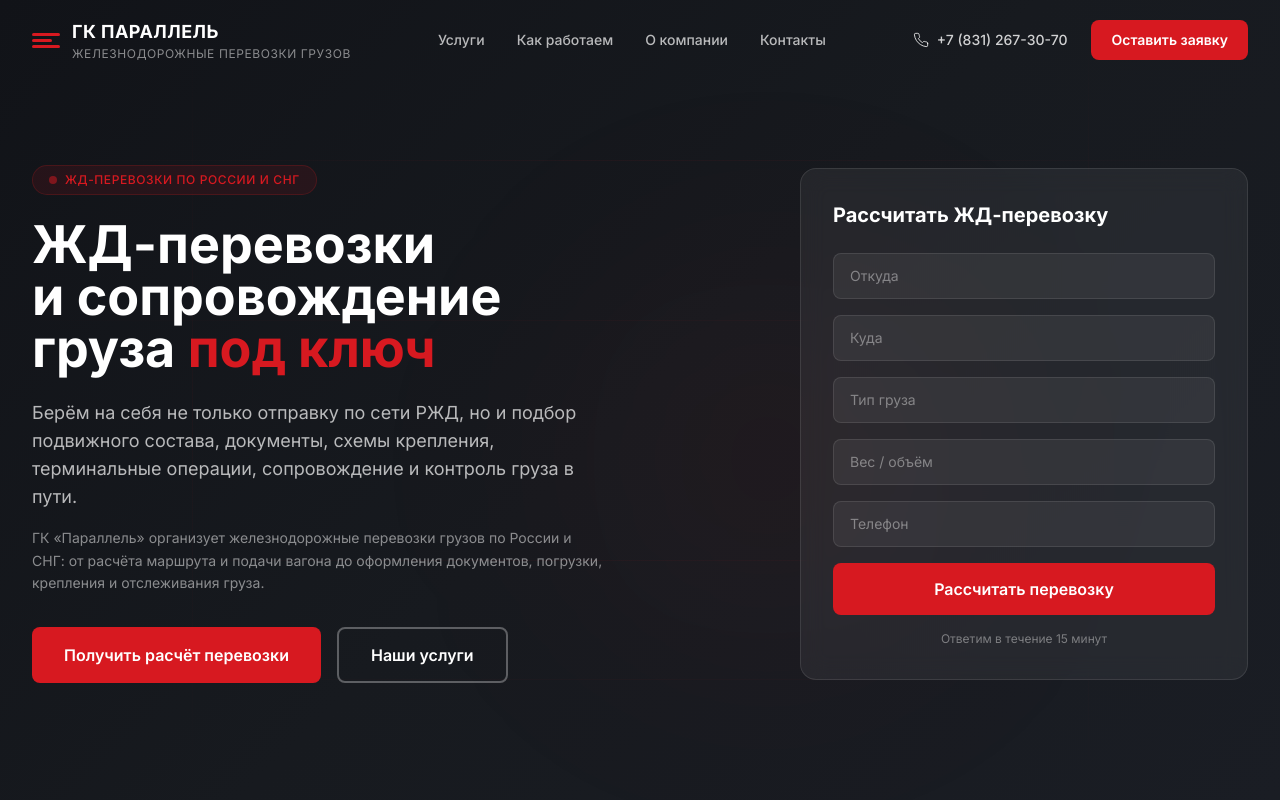
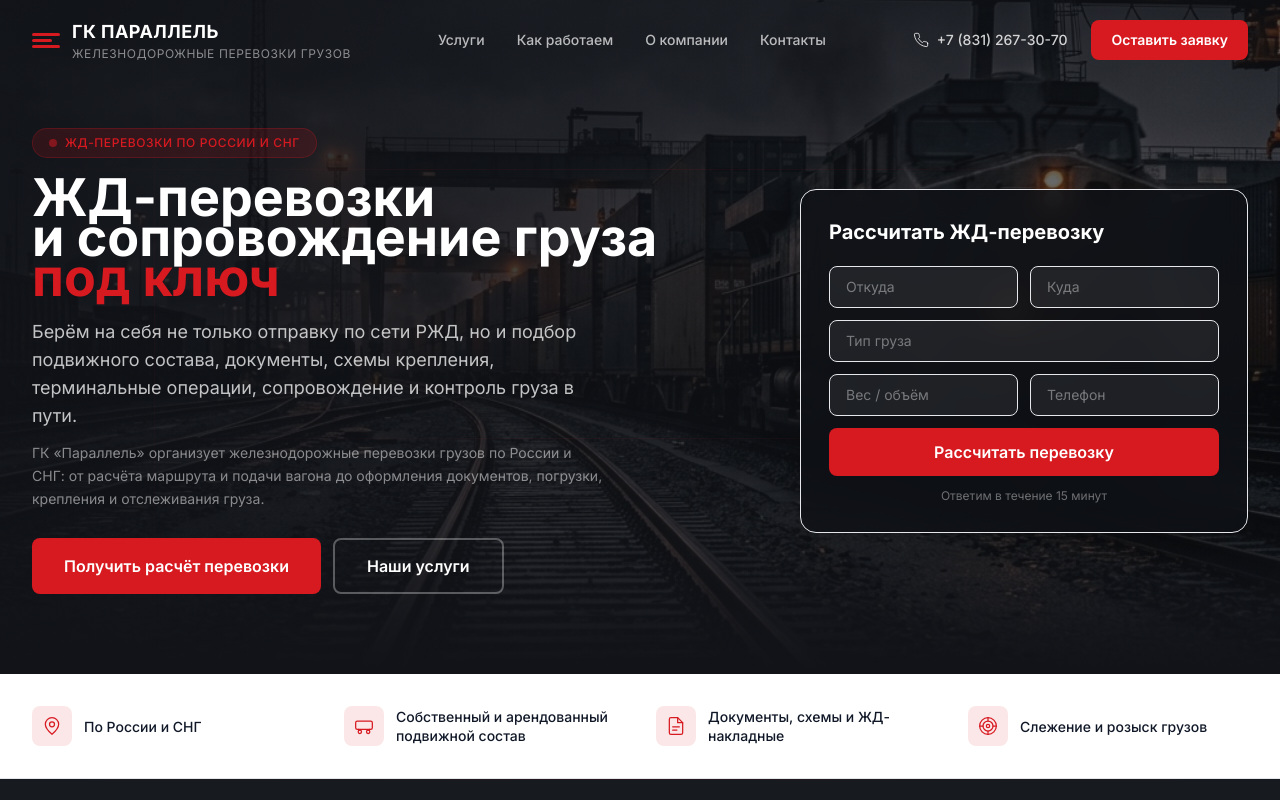
Before and after one commit to matteimikeska49-bot/gkp, a React (Vite) app: page / in a window 1280 px wide. Shown: the top 800 px of the page. Built offline with nearby package versions, Linux system fonts and the light colour scheme.

Commit message:
refactor: improve hero visual background

```diff
--- a/src/index.css
+++ b/src/index.css
@@ -117,5 +117,7 @@
 }
 
 .gradient-hero-overlay {
-  background: linear-gradient(90deg, rgba(17, 19, 24, 0.95) 0%, rgba(17, 19, 24, 0.7) 60%, rgba(17, 19, 24, 0.4) 100%);
+  background:
+    linear-gradient(90deg, rgba(17, 19, 24, 0.92) 0%, rgba(17, 19, 24, 0.78) 45%, rgba(17, 19, 24, 0.55) 100%),
+    linear-gradient(180deg, rgba(17, 19, 24, 0.3) 0%, transparent 30%, transparent 70%, rgba(17, 19, 24, 0.6) 100%);
 }
--- a/src/sections/HeroSection.jsx
+++ b/src/sections/HeroSection.jsx
@@ -1,4 +1,5 @@
 import { useState } from 'react';
+import heroBg from '../assets/hero-bg.jpg';
 
 export default function HeroSection() {
   const [formData, setFormData] = useState({
@@ -19,56 +20,58 @@ export default function HeroSection() {
   };
 
   return (
-    <section id="hero" className="relative min-h-screen flex items-center overflow-hidden">
-      {/* Background */}
-      <div className="absolute inset-0 gradient-dark-fade" />
-
-      {/* Decorative rail lines */}
-      <div className="absolute inset-0 overflow-hidden pointer-events-none">
-        {/* Horizontal rail lines */}
-        <div className="absolute top-[20%] left-0 w-full h-px rail-line-h opacity-[0.06]" />
-        <div className="absolute top-[40%] left-0 w-full h-px rail-line-h opacity-[0.04]" />
-        <div className="absolute top-[70%] left-0 w-full h-px rail-line-h opacity-[0.05]" />
-        <div className="absolute bottom-[15%] left-0 w-full h-px rail-line-h opacity-[0.03]" />
-
-        {/* Vertical rail lines */}
-        <div className="absolute top-0 left-[15%] w-px h-full rail-line-v opacity-[0.04]" />
-        <div className="absolute top-0 left-[85%] w-px h-full rail-line-v opacity-[0.05]" />
-
-        {/* Decorative dot pattern in corner */}
-        <div className="absolute bottom-0 right-0 w-48 h-48 dot-pattern" />
-
-        {/* Subtle red glow */}
-        <div className="absolute top-1/3 right-1/4 w-96 h-96 bg-accent/5 rounded-full blur-[120px]" />
+    <section id="hero" className="relative overflow-hidden">
+      {/* Photo background */}
+      <div className="absolute inset-0">
+        <img
+          src={heroBg}
+          alt="Грузовой поезд на железнодорожном терминале"
+          className="w-full h-full object-cover object-center"
+        />
       </div>
 
-      <div className="container-main relative z-10 pt-24 pb-16 md:pt-32 md:pb-20">
-        <div className="grid grid-cols-1 lg:grid-cols-2 gap-10 lg:gap-16 items-center">
-          {/* Left: Content */}
-          <div>
-            <div className="inline-flex items-center gap-2 bg-accent/10 border border-accent/20 rounded-full px-4 py-1.5 mb-6">
+      {/* Dark gradient overlay for text readability */}
+      <div className="absolute inset-0 gradient-hero-overlay" />
+
+      {/* Extra bottom fade for smooth transition to next section */}
+      <div className="absolute bottom-0 left-0 right-0 h-32 bg-gradient-to-t from-graphite to-transparent" />
+
+      {/* Decorative rail lines — subtle over photo */}
+      <div className="absolute inset-0 overflow-hidden pointer-events-none">
+        <div className="absolute top-[25%] left-0 w-full h-px rail-line-h opacity-[0.08]" />
+        <div className="absolute top-[65%] left-0 w-full h-px rail-line-h opacity-[0.06]" />
+        <div className="absolute top-0 left-[12%] w-px h-full rail-line-v opacity-[0.05]" />
+        <div className="absolute bottom-0 right-0 w-36 h-36 dot-pattern" />
+      </div>
+
+      {/* Content */}
+      <div className="container-main relative z-10 pt-24 pb-14 md:pt-28 md:pb-16 lg:pt-32 lg:pb-20">
+        <div className="grid grid-cols-1 lg:grid-cols-12 gap-8 lg:gap-10 items-center">
+          {/* Left: Content — takes 7 cols on desktop */}
+          <div className="lg:col-span-7">
+            <div className="inline-flex items-center gap-2 bg-accent/15 border border-accent/25 rounded-full px-4 py-1.5 mb-5">
               <div className="w-2 h-2 bg-accent rounded-full animate-pulse" />
               <span className="text-accent text-xs font-medium uppercase tracking-wider">
                 ЖД-перевозки по России и СНГ
               </span>
             </div>
 
-            <h1 className="text-3xl sm:text-4xl md:text-5xl lg:text-[3.25rem] font-bold text-white leading-tight mb-6">
-              ЖД-перевозки<br className="hidden sm:block" /> и сопровождение груза{' '}
-              <span className="text-accent">под ключ</span>
+            <h1 className="text-[1.75rem] sm:text-4xl md:text-[2.75rem] lg:text-[3rem] xl:text-[3.25rem] font-bold text-white leading-[1.15] mb-5">
+              ЖД-перевозки<br className="hidden sm:block" /> и&nbsp;сопровождение груза{' '}
+              <span className="text-accent">под&nbsp;ключ</span>
             </h1>
 
-            <p className="text-white/70 text-base md:text-lg leading-relaxed mb-4 max-w-xl">
+            <p className="text-white/75 text-[0.938rem] md:text-lg leading-relaxed mb-3 max-w-xl">
               Берём на себя не только отправку по сети РЖД, но и подбор подвижного состава, документы,
               схемы крепления, терминальные операции, сопровождение и контроль груза в пути.
             </p>
 
-            <p className="text-white/50 text-sm leading-relaxed mb-8 max-w-xl">
+            <p className="text-white/50 text-sm leading-relaxed mb-7 max-w-xl">
               ГК «Параллель» организует железнодорожные перевозки грузов по России и СНГ: от расчёта
               маршрута и подачи вагона до оформления документов, погрузки, крепления и отслеживания груза.
             </p>
 
-            <div className="flex flex-col sm:flex-row gap-4">
+            <div className="flex flex-col sm:flex-row gap-3">
               <a href="#contact" className="btn-primary text-base px-8 py-3.5">
                 Получить расчёт перевозки
               </a>
@@ -78,76 +81,72 @@ export default function HeroSection() {
             </div>
           </div>
 
-          {/* Right: Form */}
+          {/* Right: Form — takes 5 cols on desktop */}
+          <div className="lg:col-span-5">
             <div className="w-full max-w-md mx-auto lg:mx-0 lg:ml-auto">
-            <div className="bg-white/[0.06] backdrop-blur-md border border-white/10 rounded-2xl p-6 md:p-8">
-              <h2 className="text-white font-bold text-xl mb-6">
+              <div className="bg-graphite-dark/80 backdrop-blur-lg border border-white/12 rounded-2xl p-6 md:p-7 shadow-2xl">
+                <h2 className="text-white font-bold text-lg md:text-xl mb-5">
                   Рассчитать ЖД-перевозку
                 </h2>
 
-              <form onSubmit={handleSubmit} className="space-y-4">
-                <div>
+                <form onSubmit={handleSubmit} className="space-y-3">
+                  <div className="grid grid-cols-2 gap-3">
                     <input
                       type="text"
                       name="from"
                       placeholder="Откуда"
                       value={formData.from}
                       onChange={handleChange}
-                    className="w-full bg-white/[0.06] border border-white/10 rounded-lg px-4 py-3 text-white placeholder:text-white/40 text-sm focus:outline-none focus:border-accent/50 transition-colors"
+                      className="w-full bg-white/[0.07] border border-white/12 rounded-lg px-4 py-2.5 text-white placeholder:text-white/40 text-sm focus:outline-none focus:border-accent/50 transition-colors"
                     />
-                </div>
-                <div>
                     <input
                       type="text"
                       name="to"
                       placeholder="Куда"
                       value={formData.to}
                       onChange={handleChange}
-                    className="w-full bg-white/[0.06] border border-white/10 rounded-lg px-4 py-3 text-white placeholder:text-white/40 text-sm focus:outline-none focus:border-accent/50 transition-colors"
+                      className="w-full bg-white/[0.07] border border-white/12 rounded-lg px-4 py-2.5 text-white placeholder:text-white/40 text-sm focus:outline-none focus:border-accent/50 transition-colors"
                     />
                   </div>
-                <div>
                   <input
                     type="text"
                     name="cargoType"
                     placeholder="Тип груза"
                     value={formData.cargoType}
                     onChange={handleChange}
-                    className="w-full bg-white/[0.06] border border-white/10 rounded-lg px-4 py-3 text-white placeholder:text-white/40 text-sm focus:outline-none focus:border-accent/50 transition-colors"
+                    className="w-full bg-white/[0.07] border border-white/12 rounded-lg px-4 py-2.5 text-white placeholder:text-white/40 text-sm focus:outline-none focus:border-accent/50 transition-colors"
                   />
-                </div>
-                <div>
+                  <div className="grid grid-cols-2 gap-3">
                     <input
                       type="text"
                       name="weight"
                       placeholder="Вес / объём"
                       value={formData.weight}
                       onChange={handleChange}
-                    className="w-full bg-white/[0.06] border border-white/10 rounded-lg px-4 py-3 text-white placeholder:text-white/40 text-sm focus:outline-none focus:border-accent/50 transition-colors"
+                      className="w-full bg-white/[0.07] border border-white/12 rounded-lg px-4 py-2.5 text-white placeholder:text-white/40 text-sm focus:outline-none focus:border-accent/50 transition-colors"
                     />
-                </div>
-                <div>
                     <input
                       type="tel"
                       name="phone"
                       placeholder="Телефон"
                       value={formData.phone}
                       onChange={handleChange}
-                    className="w-full bg-white/[0.06] border border-white/10 rounded-lg px-4 py-3 text-white placeholder:text-white/40 text-sm focus:outline-none focus:border-accent/50 transition-colors"
+                      className="w-full bg-white/[0.07] border border-white/12 rounded-lg px-4 py-2.5 text-white placeholder:text-white/40 text-sm focus:outline-none focus:border-accent/50 transition-colors"
                     />
                   </div>
 
                   <button
                     type="submit"
-                  className="w-full btn-primary py-3.5 text-base font-semibold mt-2"
+                    className="w-full btn-primary py-3 text-sm md:text-base font-semibold mt-1"
                   >
                     Рассчитать перевозку
                   </button>
                 </form>
 
-              <p className="text-white/40 text-xs text-center mt-4">
+                <p className="text-white/40 text-xs text-center mt-3">
                   Ответим в течение 15 минут
                 </p>
+              </div>
             </div>
           </div>
         </div>
```
Also changed, not shown: src/assets/hero-bg.jpg (added). Lines whose indentation alone changed are shown as unchanged.
